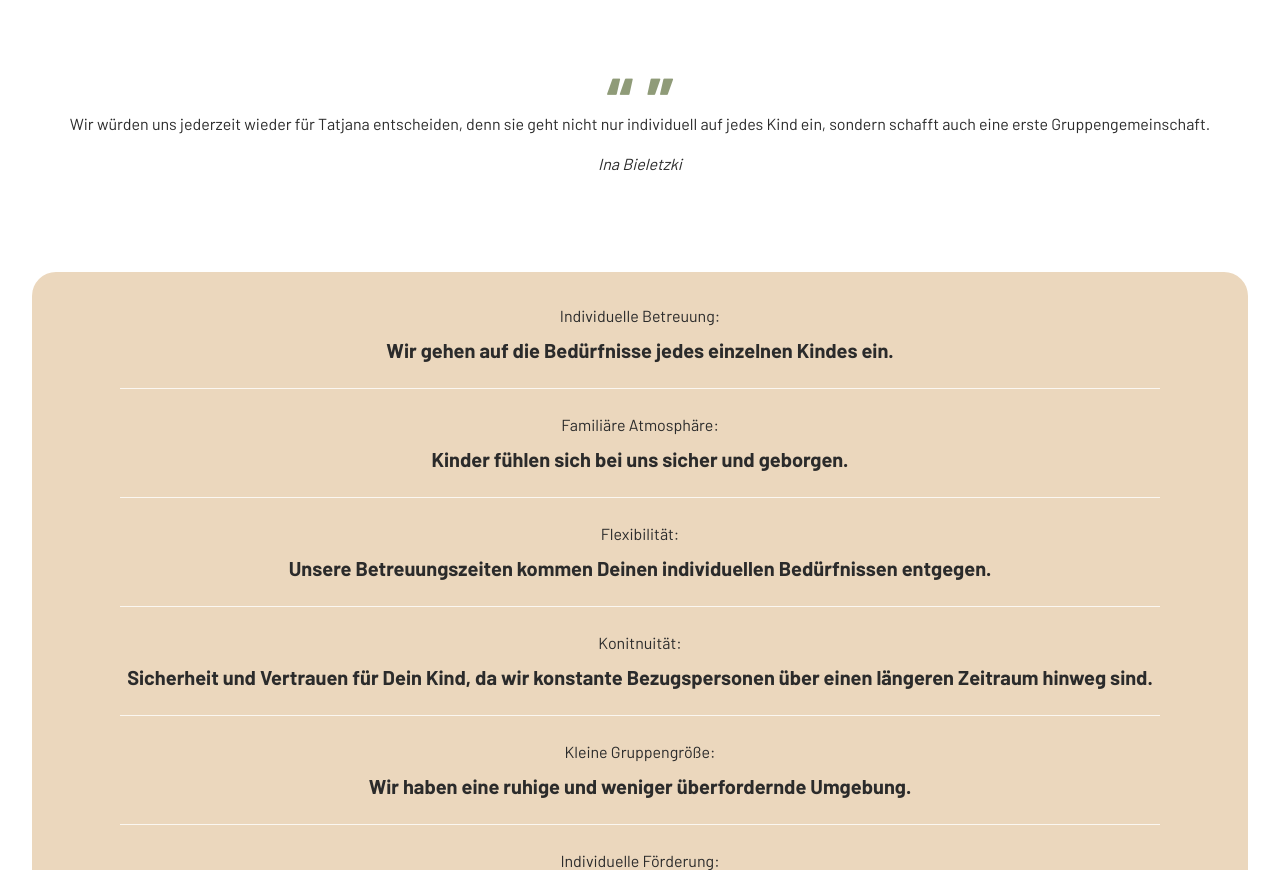
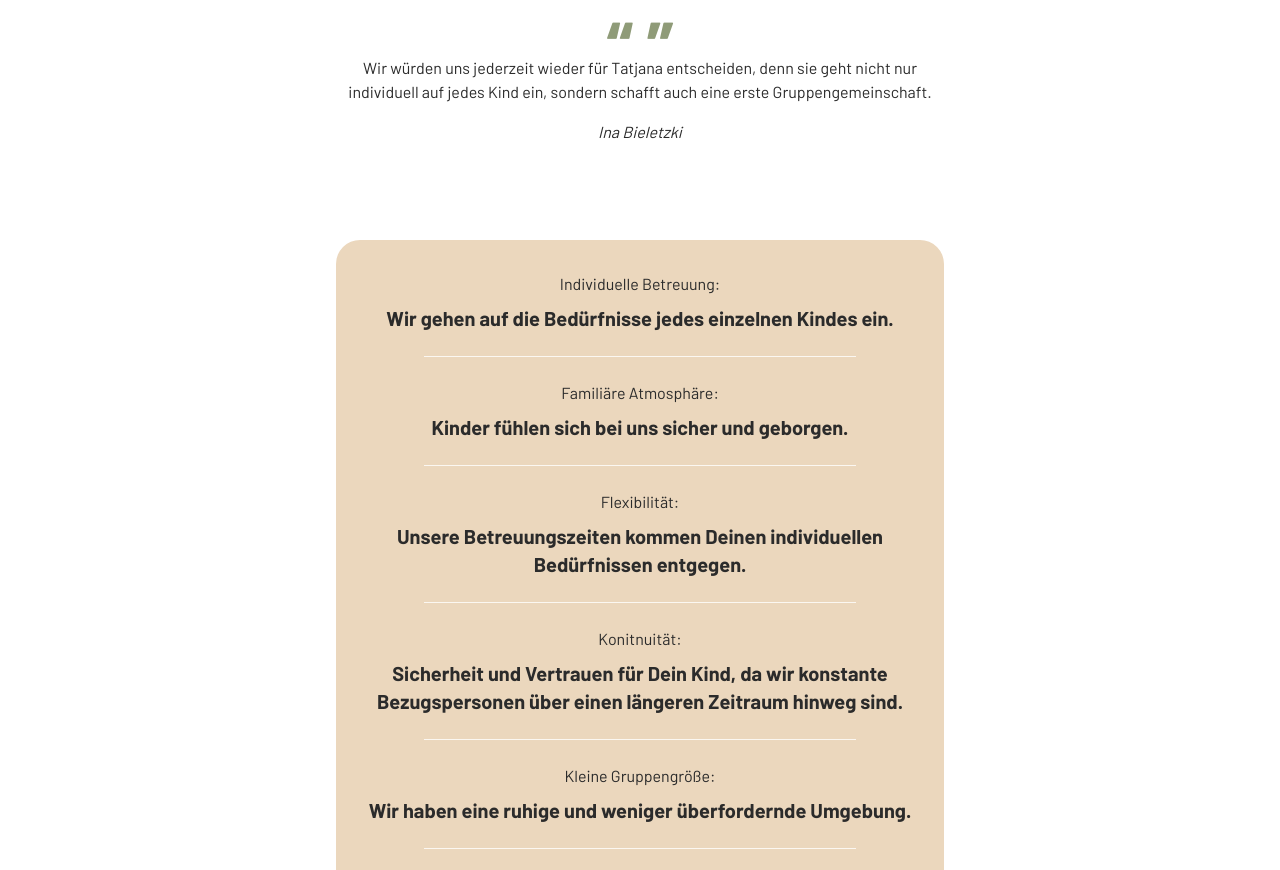
Before and after one commit to sascha-nabrotzky/waldschnecken-ladbergen, a Gatsby site: page / in a window 1280 px wide. Shown: the part 1048-1918 px from the top of the page. Built offline with nearby package versions, Linux system fonts and the light colour scheme; Gatsby itself is replaced by a stand-in of ours.

Commit message:
set max width to main layout

```diff
--- a/src/components/MainLayout.tsx
+++ b/src/components/MainLayout.tsx
@@ -17,7 +17,7 @@ const MainContent: React.FC<Props> = ({
   return (
     <div className="grid grid-rows-[repeat(3,_min-content)_1fr_min-content] min-h-[100dvh] text-mine-shaft-950">
       <Header />
-      <main className="p-8 w-full">
+      <main className="flex flex-col mx-auto max-w-2xl p-8 w-full">
         {pagetitle != null && (
           <h1 className="mt-4 mb-12 font-serif text-3xl lg:text-5xl text-center break-word hyphens-auto">
             {pagetitle}
```
